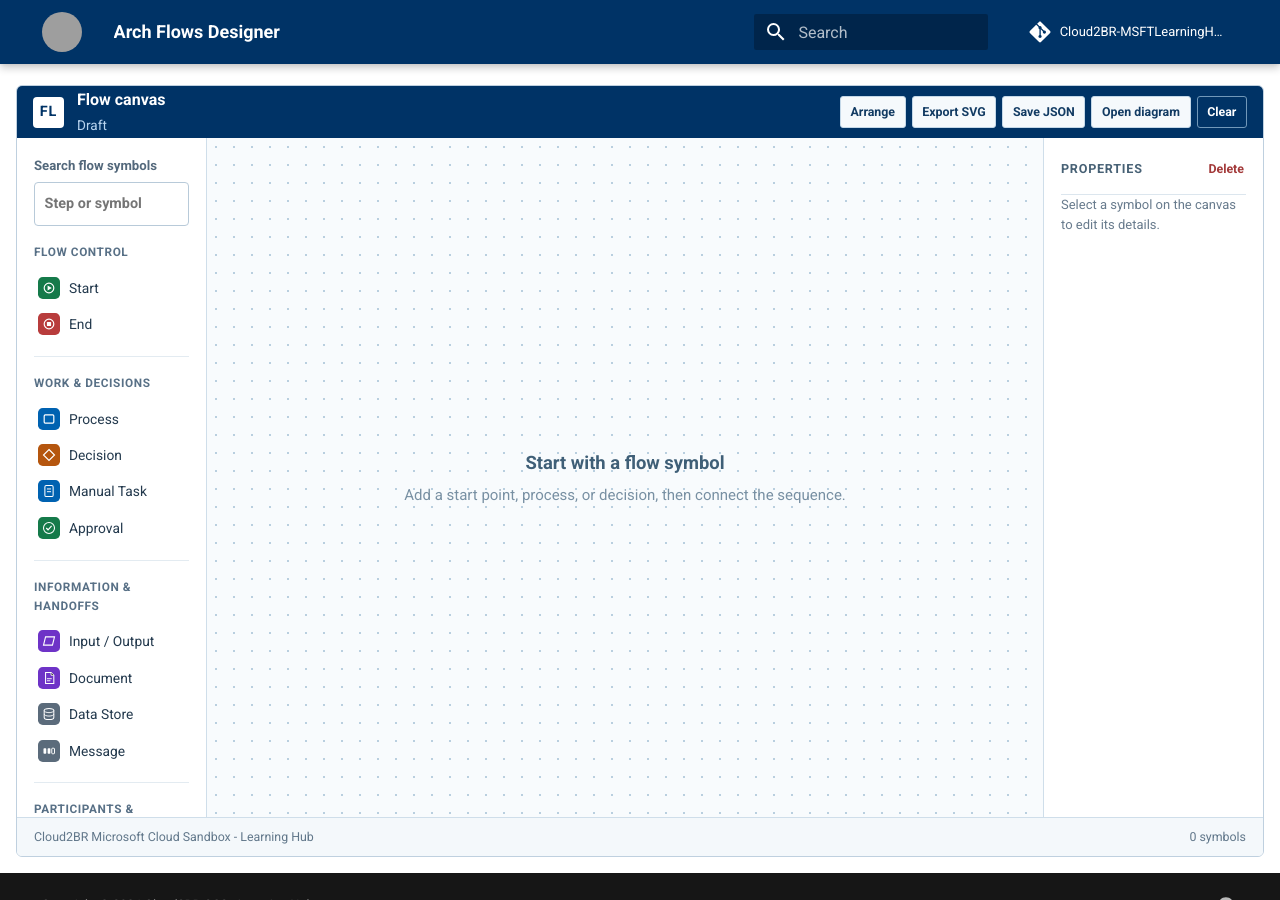
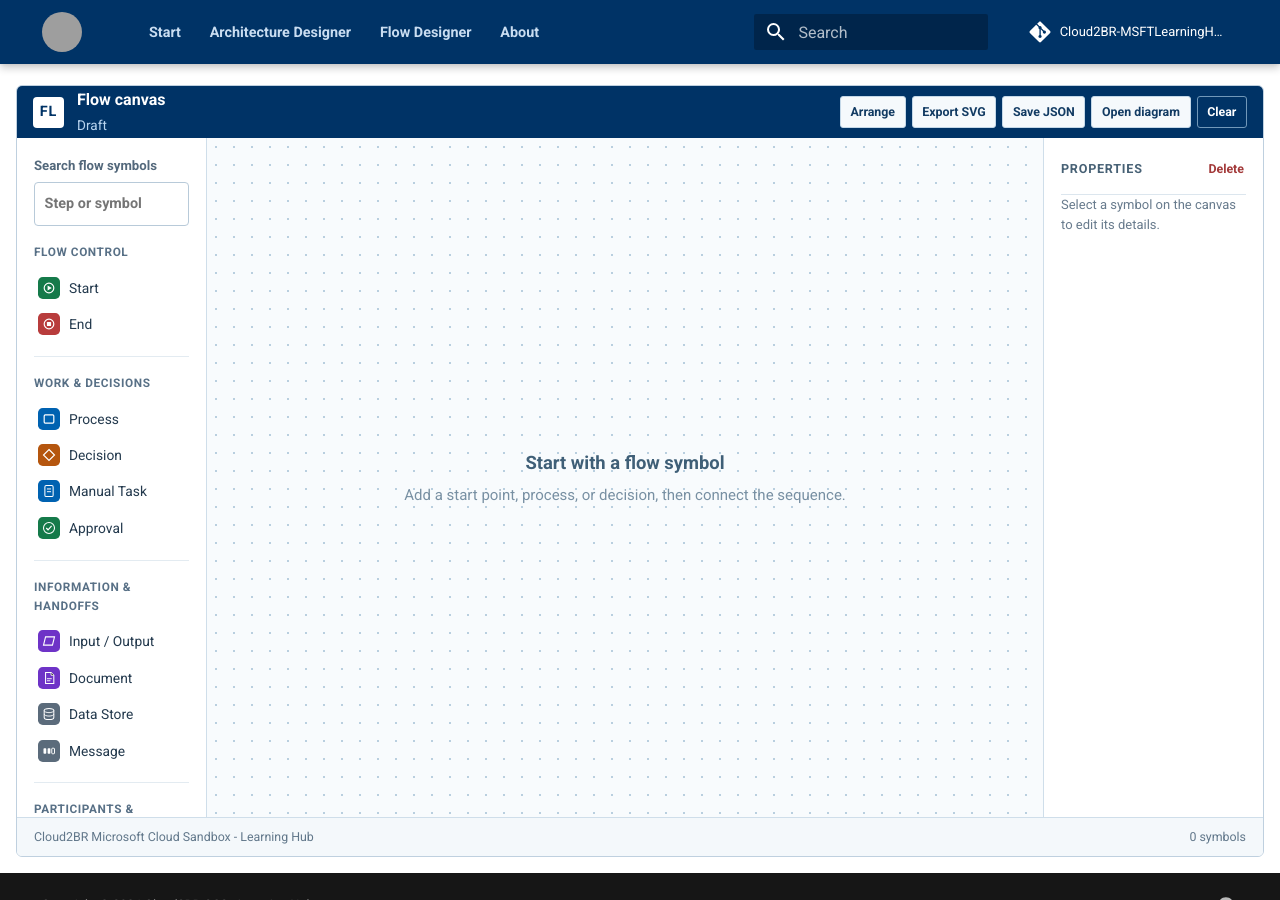
Before and after one commit to Cloud2BR-MSFTLearningHub/arch-flows-designer, an MkDocs documentation site: the page built from docs/flow-designer.md, in a window 1280 px wide and 900 px high. Built offline with MkDocs 1.6.1 and Material for MkDocs 9.7.7, drawn with Linux system fonts in a browser that asks for light colours; comment, search, counter and statistics services are not loaded; grey boxes are pictures that could not be loaded.

Commit message:
Add header navigation buttons and remove left sidebar

```diff
--- a/docs/assets/css/custom.css
+++ b/docs/assets/css/custom.css
@@ -90,9 +90,21 @@
 .guide-card:hover { box-shadow: 0 7px 18px rgba(0, 51, 102, 0.12); color: inherit; }
 @media screen and (max-width: 44rem) { .guide-grid { grid-template-columns: 1fr; } }
 
+/* Site-wide layout: no left navigation sidebar; top header buttons replace it. */
+.md-sidebar { display: none !important; }
+.md-main__inner { margin: 0 auto; max-width: none; }
+.md-content { max-width: none; }
+.md-content__inner { margin: 1.2rem auto 2.5rem; max-width: 1180px; padding: 0 1rem; }
+.md-header__title { flex: 0 1 auto !important; }
+.site-nav { align-items: center; display: flex; flex: 1 1 auto; gap: .2rem; margin: 0 .75rem; overflow-x: auto; }
+.site-nav__link { border-radius: 4px; color: #c9ddf1; font-size: .72rem; font-weight: 700; padding: .4rem .62rem; text-decoration: none; white-space: nowrap; }
+.site-nav__link:hover { background: rgba(255, 255, 255, .12); color: #fff; }
+.site-nav__link[aria-current="page"] { background: #fff; color: var(--brand-navy); }
+@media screen and (max-width: 58rem) { .site-nav { gap: 0; margin: 0 .4rem; } .site-nav__link { font-size: .66rem; padding: .34rem .48rem; } }
+
 /* Mode landing page */
-.mode-landing { margin: 1.6rem auto 3rem; max-width: 980px; }
-.mode-landing__intro { color: #536c81; font-size: 1rem; margin: .5rem 0 1.4rem; max-width: 40rem; }
+.mode-landing { margin: 2.4rem auto 3rem; max-width: 1040px; }
+.mode-landing__intro { color: #536c81; font-size: 1.05rem; margin: .6rem 0 2rem; max-width: 42rem; }
 .mode-grid { display: grid; gap: 1rem; grid-template-columns: repeat(2, minmax(0, 1fr)); }
 .mode-card { background: #fff; border: 1px solid #c7d8e6; border-top: 5px solid var(--brand-blue); border-radius: 6px; color: #1d3449 !important; display: flex; flex-direction: column; min-height: 260px; padding: 1.25rem; text-decoration: none !important; transition: box-shadow .18s ease, transform .18s ease; }
 .mode-card--flow { border-top-color: #157a4a; }
@@ -107,10 +119,8 @@
 @media screen and (max-width: 44rem) { .mode-grid { grid-template-columns: 1fr; } .mode-card { min-height: 210px; } }
 
 /* Architecture designer */
-.md-main__inner:has(#designer) { margin: 0; max-width: none; padding: .65rem .8rem .8rem; }
-.md-main__inner:has(#designer) .md-sidebar { display: none; }
-.md-content:has(#designer) { max-width: none; }
-.md-content__inner:has(#designer) { margin: 0; padding: 0; }
+.md-main__inner:has(#designer) { padding: .65rem .8rem .8rem; }
+.md-content__inner:has(#designer) { margin: 0; max-width: none; padding: 0; }
 .md-content__inner:has(#designer) > h1,
 .md-content__inner:has(#designer) > h1 + p,
 .md-content__inner:has(#designer) > h1 + p + p,
--- /dev/null
+++ b/docs/assets/js/nav-buttons.js
@@ -0,0 +1,35 @@
+/*
+ * Arch Flows Designer - top header navigation buttons.
+ * Injects a compact set of section buttons into the existing navy header bar
+ * (between the site title and the search box), replacing the need for a left
+ * navigation sidebar. Highlights the button that matches the current page.
+ */
+document.addEventListener("DOMContentLoaded", () => {
+  const header = document.querySelector(".md-header__inner");
+  const title = document.querySelector(".md-header__title");
+  if (!header || !title) return;
+
+  const base = (document.querySelector('link[rel="canonical"]')?.href || location.href).replace(/[^/]*$/, "");
+  const links = [
+    { label: "Start", href: "" },
+    { label: "Architecture Designer", href: "architecture/" },
+    { label: "Flow Designer", href: "flow-designer/" },
+    { label: "About", href: "overview/" }
+  ];
+
+  const nav = document.createElement("nav");
+  nav.className = "site-nav";
+  nav.setAttribute("aria-label", "Designer sections");
+  links.forEach(({ label, href }) => {
+    const url = base + href;
+    const link = document.createElement("a");
+    link.className = "site-nav__link";
+    link.href = url;
+    link.textContent = label;
+    const current = location.href.split("#")[0].replace(/\/?$/, "/");
+    if (current === url.replace(/\/?$/, "/")) link.setAttribute("aria-current", "page");
+    nav.append(link);
+  });
+
+  header.insertBefore(nav, title.nextSibling);
+});
--- a/mkdocs.yml
+++ b/mkdocs.yml
@@ -36,6 +36,7 @@ extra_css:
 extra_javascript:
   - assets/js/logo-link.js
   - assets/js/external-links.js
+  - assets/js/nav-buttons.js
   - assets/js/icons.js
   - assets/js/designer.js
 extra:
```
